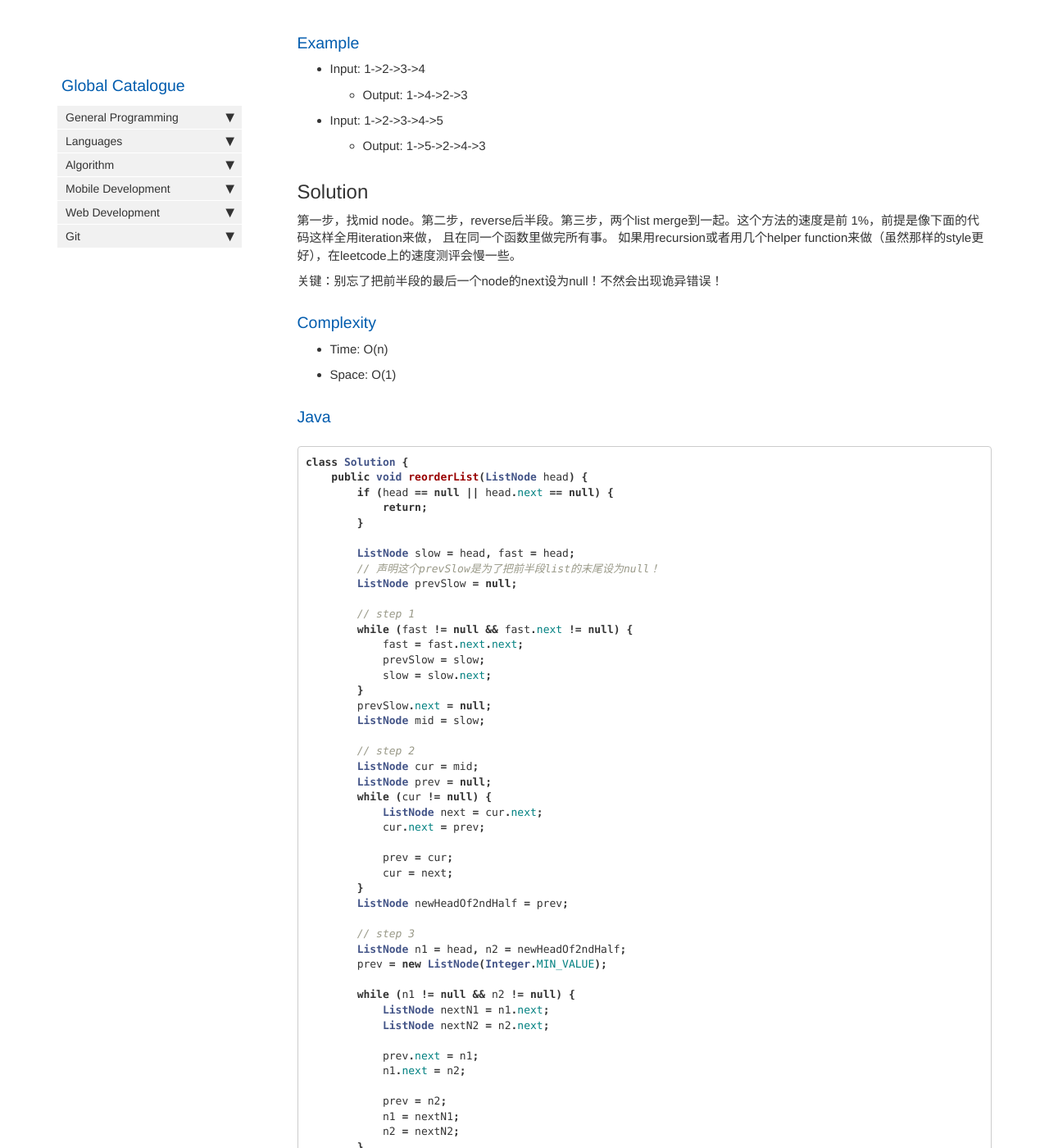
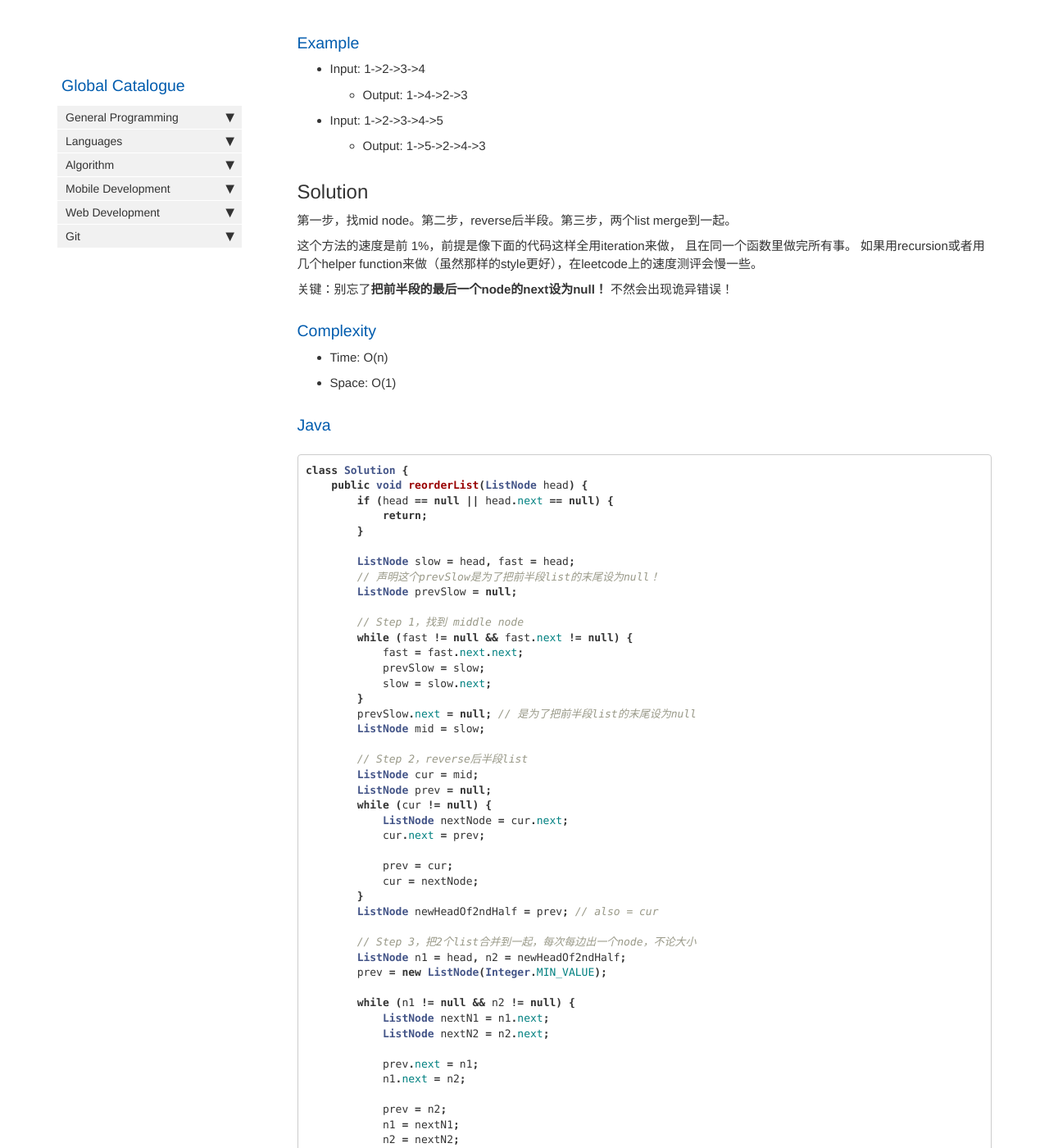
Before and after one commit to HungryOrc/hungryorc.github.io, a Jekyll site: the page built from pages/algorithm/algorithm_reorder_list_one_from_head_and_one_from_tail.md, in a window 1280 px wide and 1400 px high, scrolled down 470 px. Shown: the whole window at 82% size. Built offline with Jekyll 4.4.1, drawn with Linux system fonts in a browser that asks for light colours; nearby versions of some CDN libraries; comment, search, counter and statistics services are not loaded.

Commit message:
Update algorithm_reorder_list_one_from_head_and_one_from_tail.md

```diff
--- a/pages/algorithm/algorithm_reorder_list_one_from_head_and_one_from_tail.md
+++ b/pages/algorithm/algorithm_reorder_list_one_from_head_and_one_from_tail.md
@@ -30,11 +30,13 @@ You may not modify the values in the list's nodes, only nodes itself may be chan
   * Output: 1->5->2->4->3
 
 ## Solution
-第一步，找mid node。第二步，reverse后半段。第三步，两个list merge到一起。这个方法的速度是前 1%，前提是像下面的代码这样全用iteration来做，
+第一步，找mid node。第二步，reverse后半段。第三步，两个list merge到一起。
+
+这个方法的速度是前 1%，前提是像下面的代码这样全用iteration来做，
 且在同一个函数里做完所有事。
 如果用recursion或者用几个helper function来做（虽然那样的style更好），在leetcode上的速度测评会慢一些。
 
-关键：别忘了把前半段的最后一个node的next设为null！不然会出现诡异错误！
+关键：别忘了**把前半段的最后一个node的next设为null！** 不然会出现诡异错误！
 
 ### Complexity
 * Time: O(n)
@@ -52,28 +54,28 @@ class Solution {
         // 声明这个prevSlow是为了把前半段list的末尾设为null！
         ListNode prevSlow = null;
 
-        // step 1
+        // Step 1，找到 middle node
         while (fast != null && fast.next != null) {
             fast = fast.next.next;
             prevSlow = slow;
             slow = slow.next;
         }
-        prevSlow.next = null;
+        prevSlow.next = null; // 是为了把前半段list的末尾设为null
         ListNode mid = slow;
 
-        // step 2
+        // Step 2，reverse后半段list
         ListNode cur = mid;
         ListNode prev = null;
         while (cur != null) {
-            ListNode next = cur.next;
+            ListNode nextNode = cur.next;
             cur.next = prev;
 
             prev = cur;
-            cur = next;
+            cur = nextNode;
         }
-        ListNode newHeadOf2ndHalf = prev;
+        ListNode newHeadOf2ndHalf = prev; // also = cur
 
-        // step 3
+        // Step 3，把2个list合并到一起，每次每边出一个node，不论大小
         ListNode n1 = head, n2 = newHeadOf2ndHalf;
         prev = new ListNode(Integer.MIN_VALUE);
 
```
